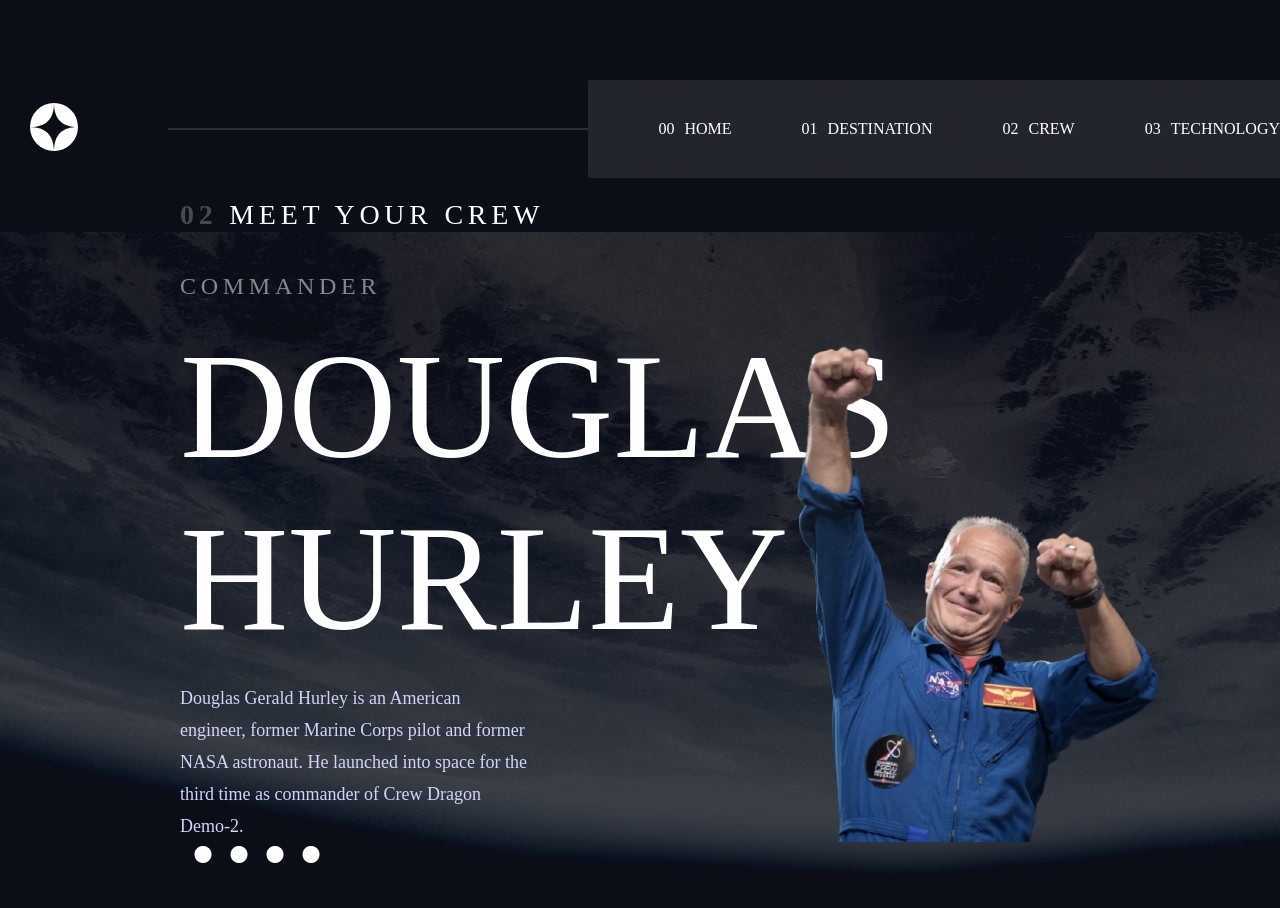
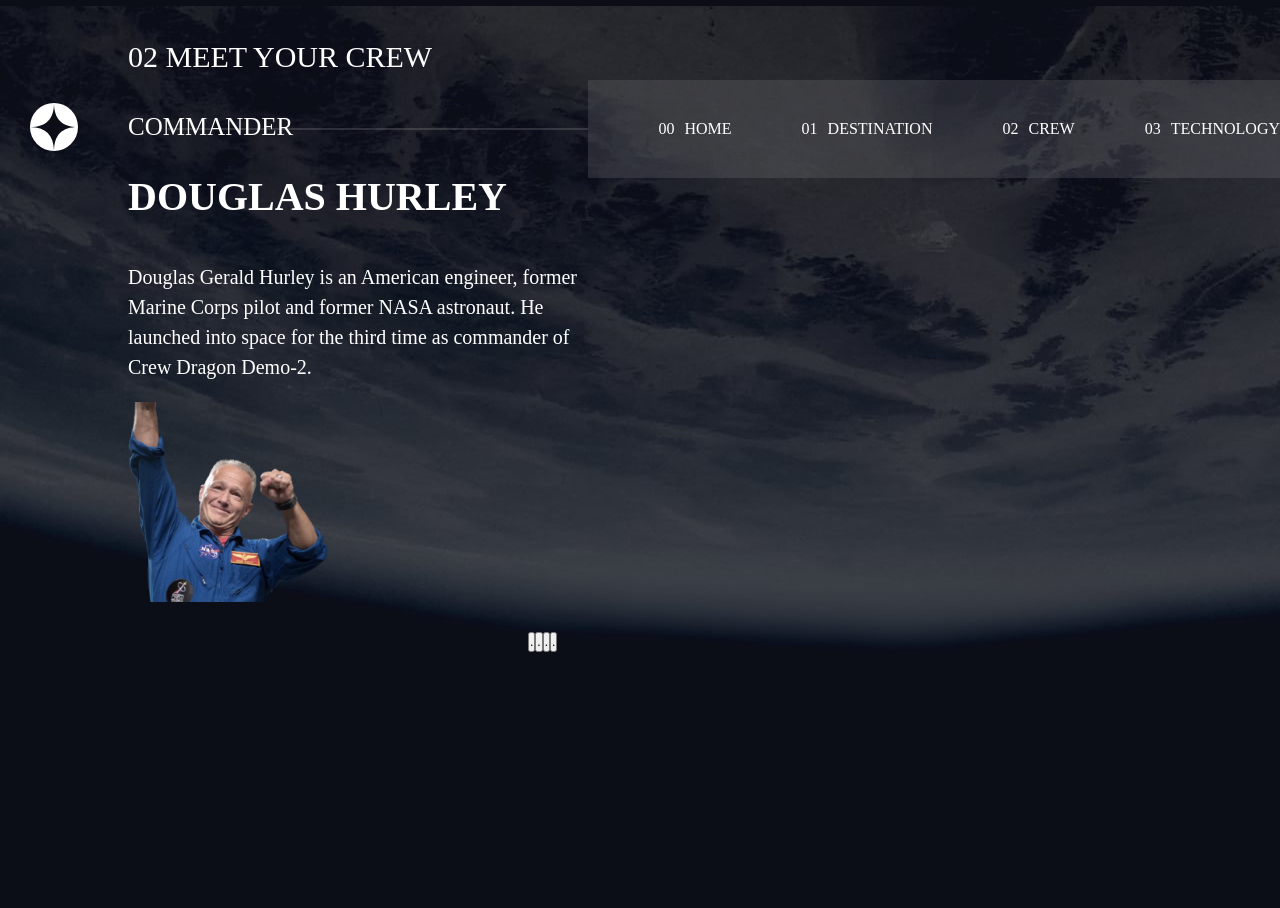
Before and after one commit to LuisaUrrego/sapace, a React app: page /crew in a window 1280 px wide. After the commit the page ends 806 px from the top, so only its background shows below. Built offline with nearby package versions, Linux system fonts and the light colour scheme; a web font is replaced by a local one.

Commit message:
actualizacion crew

```diff
--- a/src/Components/NavigationBar/NavigationBar.scss
+++ b/src/Components/NavigationBar/NavigationBar.scss
@@ -11,6 +11,7 @@
     padding: 80px 0px 10px 30px;
     align-items: center;
     justify-content: space-between;
+
 }
 
 .navBarList {
--- a/src/Components/crew/Crew.js
+++ b/src/Components/crew/Crew.js
@@ -1,125 +1,107 @@
-
-// import Subheading from "./Subheading";
-import { useState } from "react";
-import background from "./../../assets/crew/background-crew-desktop.jpg";
-import "../../Components/crew/Crew.scss";
+import React from "react";
 import douglas from "../../assets/crew/image-douglas-hurley.webp";
-import "./Crew.scss"
+import mark from "../../assets/crew/image-mark-shuttleworth.webp";
+import victor from "../../assets/crew/image-victor-glover.webp";
+import ansari from "../../assets/crew/image-anousheh-ansari.webp";
+import BackgroundImage from "../../assets/crew/background-crew-desktop.jpg";
+import "./Crew.scss";
+import {
+  Tabs,
+  TabList,
+  TabPanels,
+  Tab,
+  TabPanel,
+  Image,
+  Heading,
+  Text,
+  Box,
+} from "@chakra-ui/react";
+const Destination = () => {
+  return (
 
 
-const crewUsers = () => {
-    const crewList = [
-        {
-            "id": 0,
-            "name": "Douglas Hurley",
-            "images": {
-                "webp": "../../assets/crew/image-douglas-hurley.webp"
-            },
-            "role": "Commander",
-            "bio": "Douglas Gerald Hurley is an American engineer, former Marine Corps pilot and former NASA astronaut. He launched into space for the third time as commander of Crew Dragon Demo-2."
-        },
+      <Box
 
-        {
-            "id": 1,
-            "name": "Mark Shuttleworth",
-            "images": {
-                "webp": "../../assets/crew/image-mark-shuttleworth.webp"
-            },
-            "role": "Mission Specialist",
-            "bio": "Mark Richard Shuttleworth is the founder and CEO of Canonical, the company behind the Linux-based Ubuntu operating system. Shuttleworth became the first South African to travel to space as a space tourist."
-        },
-
-        {
-            "id": 2,
-            "name": "Victor Glover",
-            "images": {
-                "webp": "../../assets/crew/image-victor-glover.webp"
-            },
-            "role": "Pilot",
-            "bio": "Pilot on the first operational flight of the SpaceX Crew Dragon to the International Space Station. Glover is a commander in the U.S. Navy where he pilots an F/A-18.He was a crew member of Expedition 64, and served as a station systems flight engineer."
-        },
-        {
-            "id": 3,
-            "name": "Anousheh Ansari",
-            "images": {
-                "webp": "../../assets/crew/image-anousheh-ansari.webp"
-            },
-            "role": "Flight Engineer",
-            "bio": "Anousheh Ansari is an Iranian American engineer and co-founder of Prodea Systems. Ansari was the fourth self-funded space tourist, the first self-funded woman to fly to the ISS, and the first Iranian in space."
-        }
-    ];
+         bgImage={`url(${BackgroundImage})`} className="background"
+        bgPosition="relative"
+         minHeight="100vh"
+        mt="-15%"
+        zIndex="-2"
 
 
-    // const [setCrewId] = useState(0);
+      >
+        <Tabs defaultIndex={0} align="center"className="main" >
+          {/* <TabList mt="20%" className="main__tabs" sx={{ borderBottom: "none" }}>
+            <Tab>.</Tab>
+            <Tab>.</Tab>
+            <Tab>.</Tab>
+            <Tab>.</Tab>
+          </TabList> */}
+          <TabPanels align="initial"  className="main__text">
+            <TabPanel className="main__text">
+
+              <Text fontSize={30} >02 MEET YOUR CREW</Text>
+              <Text fontSize={25} >COMMANDER</Text>
+              <Heading fontSize={40}>DOUGLAS HURLEY</Heading>
+              <Text fontSize={20} className="pText">
+              Douglas Gerald Hurley is an American engineer, former Marine Corps pilot and former NASA astronaut. He launched into space for the third time as commander of Crew Dragon Demo-2.
+              </Text>
+
+
+              <Image boxSize="200px" fit="cover" src={douglas} className="imagen" />
+
+              </TabPanel>
+
+
+            <TabPanel className="main__text">
+
+              <Text fontSize={30}>02 MEET YOUR CREW</Text>
+              <Text fontSize={25}>MISSION SPECIALIS</Text>
+              <Heading fontSize={40}>MARK SHUTTLEWORTH </Heading>
+              <Text fontSize={20} className="pText">
+              Mark Richard Shuttleworth is the founder and CEO of Canonical, the company behind the Linux-based Ubuntu operating system. Shuttleworth became the first South African to travel to space as a space tourist.
+              </Text>
+
+
+              <Image boxSize="200px" fit="cover" src={mark} />
+
+            </TabPanel>
+            <TabPanel>
+              <Text fontSize={30}>02 MEET YOUR CREW</Text>
+              <Text fontSize={25}>PILOT</Text>
+              <Heading fontSize={40}>VICTOR GLOBER</Heading>
+              <Text fontSize={20} className="pText">
+              Pilot on the first operational flight of the SpaceX Crew Dragon to the International Space Station. Glover is a commander in the U.S. Navy where he pilots an F/A-18.He was a crew member of Expedition 64, and served as a station systems flight engineer.
+              </Text>
+              <Image boxSize="200px" fit="cover" src={victor} />
+            </TabPanel>
+            <TabPanel>
+              <Text fontSize={30}>02 MEET YOUR CREW</Text>
+              <Text fontSize={25}>FLIGHT ENGINEER</Text>
+              <Heading fontSize={40}>ANOUSHEH ANSARI</Heading>
+              <Text fontSize={20} className="pText">
+                The only moon known to have a dense atmosphere other than Earth,
+                Titan is a home away from home (just a few hundred degrees
+                colder!). As a bonus, you get striking views of the Rings of
+                Saturn.
+              </Text>
+              <Image boxSize="200px" fit="cover" src={ansari} />
+            </TabPanel>
+          </TabPanels>
+          <TabList mt="0%" className="main__tabs" sx={{ borderBottom: "none" }}>
+            <Tab>.</Tab>
+            <Tab>.</Tab>
+            <Tab>.</Tab>
+            <Tab>.</Tab>
+          </TabList>
 
 
 
-
-    // const change = (id) => {
-    //     setCrewId(id);
-    // }
-    // useEffect(() => {
-    //     const list = document.querySelectorAll('.pagination-crew span');
-    // 	for (let i = 0; i < list.length; i++) {
-    // 		list[i].classList.remove('active-dot');
-    // 	}
-    //     list[crewId].classList.add("active-dot");
-    // }, [crewId]);
+        </Tabs>
+      </Box>
 
 
+  );
+};
 
-
-    return (
-
-        <>
-
-            <container className="container">
-
-
-                <h2> <span className="itemSpan">02</span> MEET YOUR CREW </h2>
-                <div className="crew">
-
-                    <div className="infoArticle">
-
-                        <h3 className="subheading">
-                            COMMANDER
-                        </h3>
-
-                        <h1>
-                            DOUGLAS HURLEY
-                        </h1>
-
-                        <p>
-                            Douglas Gerald Hurley is an American engineer, former Marine Corps pilot and former NASA astronaut. He launched into space for the third time as commander of Crew Dragon Demo-2.
-                        </p>
-                    </div>
-
-
-                    <figure className='crew-img'>
-                        <img src={douglas} alt='imagedouglas' />
-                    </figure>
-                </div>
-
-
-                {/* Pagination */}
-                <div className="pagination-crew">
-                    <span >
-                        .</span>
-                    <span >.</span>
-                    <span  >.</span>
-                    <span >.</span>
-                </div>
-
-            </container>
-
-
-
-
-        </>
-    )
-}
-
-
-
-
-export default crewUsers;
+export default Destination;
--- a/src/Components/crew/Crew.scss
+++ b/src/Components/crew/Crew.scss
@@ -4,196 +4,21 @@
     padding: 0;
     margin: 0;
     box-sizing: border-box;
-    // background-image: url(./../../assets/crew/background-crew-desktop.jpg);
-    // opacity: .90;
-    // position: relative;
-    // z-index: -1;
-
 }
 
-.crew{
-    display: flex;
-    align-items: center;
-    justify-content: space-between;
-    background-image: url(./../../assets/crew/background-crew-desktop.jpg);
-    width: 100%;
-
-
-
+.main__text{
+    line-height: 70px;
 
 
 }
 
- .crew img{
-        min-height: 55vh;
-        max-height: 62vh;
-        margin-top: 20px;
-        margin-right: 120px;
-        background: none;
-
-    }
-
-h2{
-    font-size: 28px;
-    font-weight: 400;
-    letter-spacing: 4.725px;
-    line-height: 34px;
-    padding: 0px 60px 0 180px;
-    // color: white;
-
-
-    // color:white;
+.pText{
+    align-items: center;
+    width: 45%;
+    line-height: 30px;
+    margin-top: 30px;
 }
 
-h3{
-    font-size: 28px;
-    font-weight: 400;
-    letter-spacing: 4.725px;
-    line-height: 34px;
-    padding: 0px 60px 0 180px;
-    color: white;
-
-
-    // color:white;
+.imagen{
+    margin-top: 20px;
 }
-
-.itemSpan{
-  font-weight: 700;
-  opacity: .25;
-
-}
-
-
-.infoArticle{
-   width: 60%;
-    padding: 0px 60px 80px 180px;
-
-
-}
-
-.subheading{
-        display: inline-block;
-        font-weight: 400;
-        mix-blend-mode: normal;
-        opacity: 0.5;
-        font-size: 24px;
-        line-height: 28px;
-        padding: 40px 0 20px;
-
-
-    }
-
-    h1{
-        font-weight: 400px;
-        margin: 20px 0;
-        font-size: 56px;
-        line-height: 46px;
-        color:white;
-    }
-
-    p{
-    display: block;
-    margin-block-start: 1em;
-    margin-block-end: 1em;
-    margin-inline-start: 0px;
-    margin-inline-end: 0px;
-    width: 350px;
-        line-height: 32px;
-        font-size: 18px;
-        color: #d0d6f9;
-    }
-
-    .pagination-crew{
-        margin-top: -210px;
-       margin-left: 185px;
-
-    }
-    .pagination-crew span{
-        color:white;
-        // opacity: 0.17;
-        font-size: 9rem;
-
-        cursor: pointer;
-    }
-    .pagination-crew span:hover{
-        opacity: 0.5;
-    }
-    // .pagination-crew span.active-dot{
-    //     color: white;
-    //     opacity: 1;
-    // }
-
-  @media (max-width: 600px){
-
-    *{
-      text-align: center;
-      align-items:center;
-    }
-
-    .crew{
-        display: flex;
-        flex-direction: column;
-        align-items: center;
-        text-align: center;
-        // justify-content: space-between;
-        background-image: url(./../../assets/crew/background-crew-desktop.jpg);
-}
-
-h1{
-    font-size: 10px;
-}
-
-h2{
-    font-size: 18px;
-    font-weight: 400;
-    letter-spacing: 4.725px;
-    line-height: 34px;
-    text-align: left;
-    padding: 0;
-    margin-left: 30px;
-
-
-    // color: white;
-
-
-    // color:white;
-}
-
-h3{
-    font-size: 28px;
-    font-weight: 400;
-    letter-spacing: 4.725px;
-    line-height: 34px;
-
-    color: white;
-    align-items: center;
-
-
-    // color:white;
-}
-
-.crew img{
-    min-height: 55vh;
-    max-height: 62vh;
-    margin-top: 20px;
-    margin-right: 120px;
-    align-items: center;
-
-}
-
-p{
-   align-items: center;
-   padding: 0;
-   margin: 0;
-
-    }
-
-
-.pagination-crew{
-    margin-top: -680px;
-   margin-left: 185px;
-
-}
-
-
-  }
--- a/src/Components/home/Home.js
+++ b/src/Components/home/Home.js
@@ -1,6 +1,6 @@
 import React from "react";
 import BackgroundHome from "../../assets/home/background-home-desktop.jpg";
-import "../home/home.scss";
+import "../home/Home.scss";
 
 const Home = () => {
     return (
```
